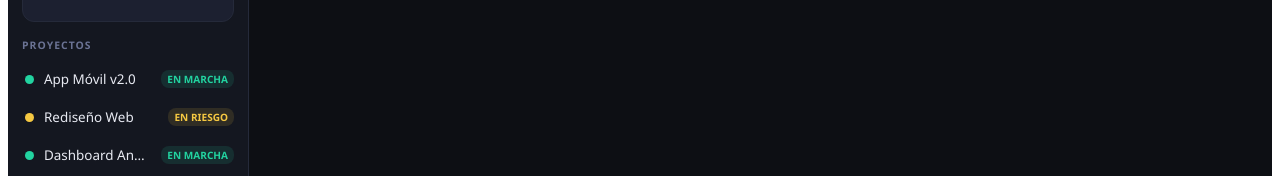
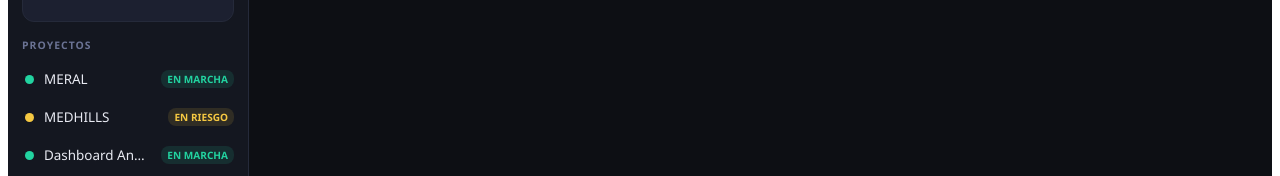
Before and after one commit to sandragofu-wq/weeklysync-app, a React (Vite) app: page / in a window 1280 px wide. Shown: the part 161-337 px from the top of the page. Built offline with nearby package versions, Linux system fonts and the light colour scheme.

Commit message:
Update App.jsx

```diff
--- a/src/App.jsx
+++ b/src/App.jsx
@@ -2,7 +2,7 @@ import { useState } from "react";
 
 const PROJECTS = [
   {
-    id: 1, name: "App Móvil v2.0", status: "on-track", statusLabel: "En marcha",
+    id: 1, name: "MERAL", status: "on-track", statusLabel: "En marcha",
     progress: 68, tag: "DEV", deadline: "15 Jun", owner: "Carlos M.", budget: "€42K / €60K",
     phases: [
       { name: "Discovery", done: true }, { name: "Diseño UI", done: true },
@@ -21,7 +21,7 @@ const PROJECTS = [
     ],
   },
   {
-    id: 2, name: "Rediseño Web", status: "at-risk", statusLabel: "En riesgo",
+    id: 2, name: "MEDHILLS", status: "at-risk", statusLabel: "En riesgo",
     progress: 41, tag: "DESIGN", deadline: "28 May", owner: "Ana García", budget: "€18K / €20K",
     phases: [
       { name: "Auditoría", done: true }, { name: "Wireframes", done: true },
```
